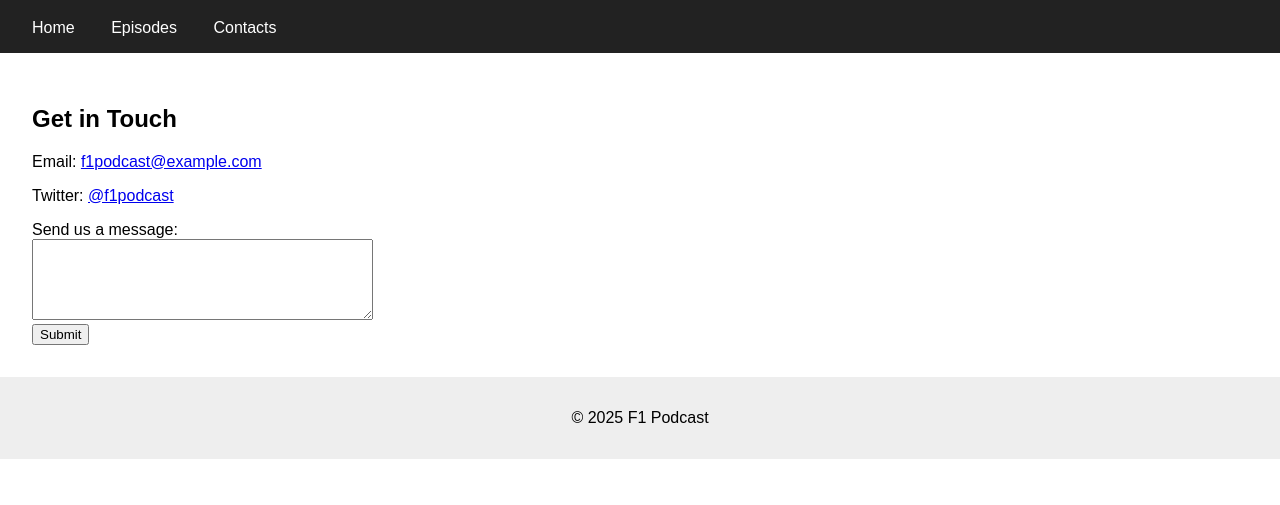
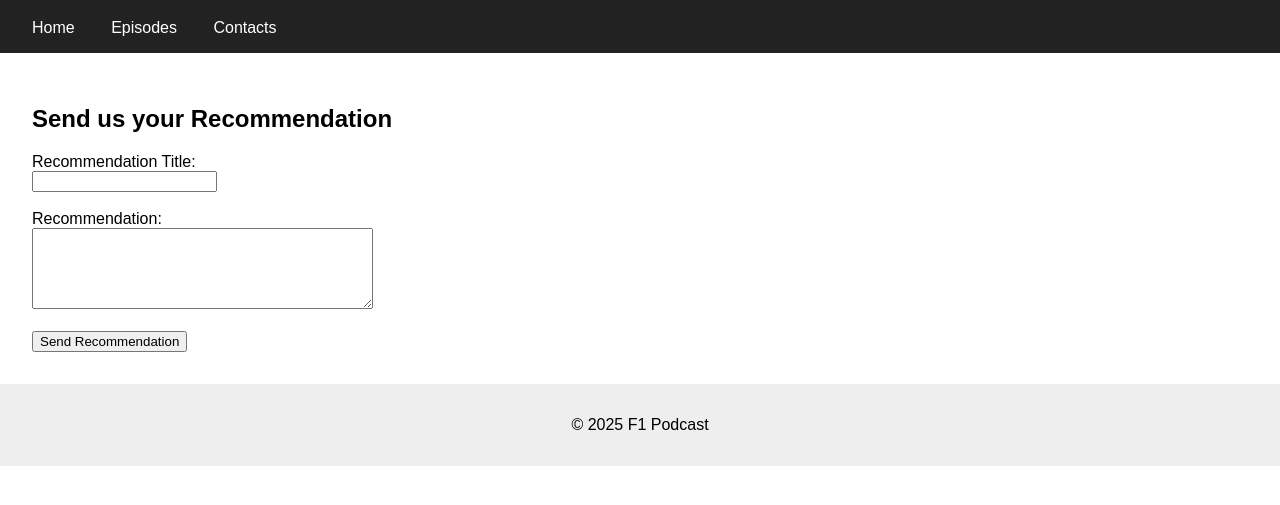
Before and after one commit to eeveeyynaerlge/FAI-F1-Podcast, a plain HTML site: page contacts.html in a window 1280 px wide. Shown: the part 77-582 px from the top of the page. Drawn offline with Linux system fonts and the light colour scheme.

Commit message:
Update contact form for podcast recommendations

```diff
--- a/contacts.html
+++ b/contacts.html
@@ -16,13 +16,21 @@
   </header>
 
   <main>
-    <h2>Get in Touch</h2>
-    <p>Email: <a href="mailto:f1podcast@example.com">f1podcast@example.com</a></p>
-    <p>Twitter: <a href="https://twitter.com/f1podcast">@f1podcast</a></p>
-    <form>
-      <label for="message">Send us a message:</label><br>
-      <textarea id="message" rows="5" cols="40"></textarea><br>
-      <button type="submit">Submit</button>
+    <h2>Send us your Recommendation</h2>
+    <form action="https://formspree.io/f/xdkqwyqg" method="POST">
+      <!-- Title field -->
+      <label for="title">Recommendation Title:</label><br>
+      <input type="text" id="title" name="title" required><br><br>
+
+      <!-- Message field -->
+      <label for="message">Recommendation:</label><br>
+      <textarea id="message" name="message" rows="5" cols="40" required></textarea><br><br>
+
+      <!-- Hidden field to tag submissions -->
+      <input type="hidden" name="_subject" value="New Podcast Recommendation">
+
+      <!-- Submit button -->
+      <button type="submit">Send Recommendation</button>
     </form>
   </main>
 
```
